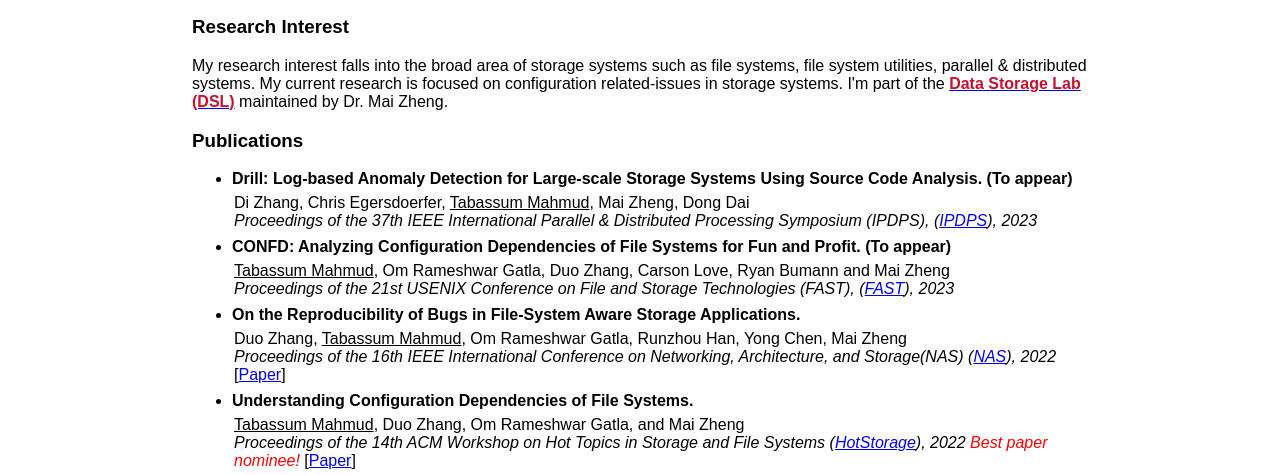
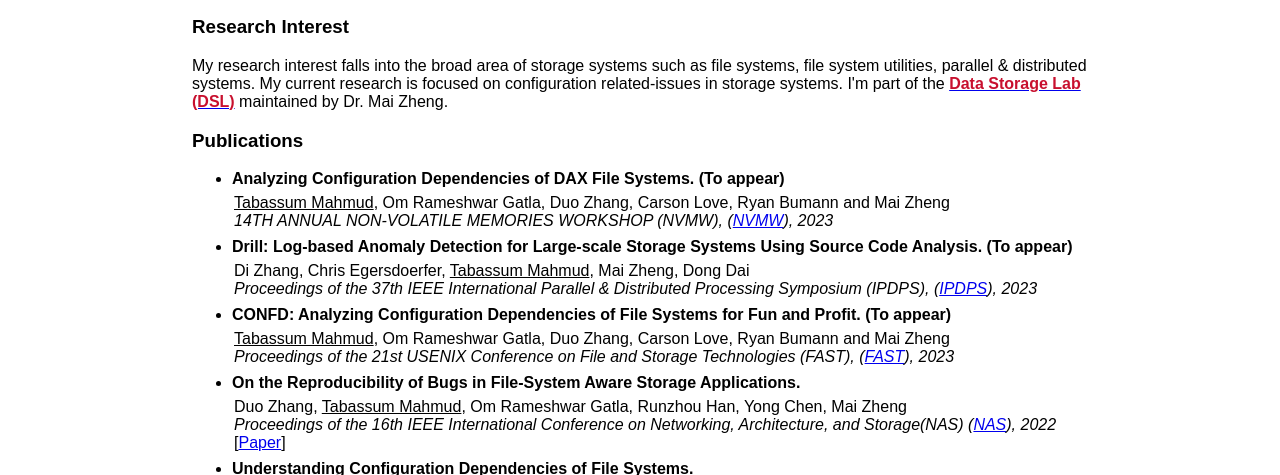
Before and after one commit to mahmudtabassum/mahmudtabassum.github.io, a plain HTML site: page index.html in a window 1280 px wide. Shown: the part 303-778 px from the top of the page. Drawn offline with Linux system fonts and the light colour scheme.

Commit message:
Update index.html

```diff
--- a/index.html
+++ b/index.html
@@ -162,7 +162,11 @@ body, html {
   <p> My research interest falls into the broad area of storage systems such as file systems, file system utilities, parallel &amp; distributed systems. My current research is focused on configuration related-issues in storage systems. I'm part of the <a href="https://www.ece.iastate.edu/~mai/lab/dsl.html" target="_blank"><span style="color:#C8102E; font-weight:bold"> Data Storage Lab (DSL)</a> </span> maintained by Dr. Mai Zheng.</p>
   <h3>Publications</h3>
     </table>
-	<ul>
+	<ul>	 <li> <b> Analyzing Configuration Dependencies of DAX File Systems. (To appear)</b>
+		<p class="para"><br><u>Tabassum Mahmud</u>, Om Rameshwar Gatla, Duo Zhang, Carson Love, Ryan Bumann and Mai Zheng</br>
+		<span style="font-style:italic">  14TH ANNUAL NON-VOLATILE MEMORIES WORKSHOP (NVMW), (<a href="http://nvmw.ucsd.edu/" target="_blank">NVMW</a>), 2023</span>
+		</p>
+		</li>
 		<li> <b> Drill: Log-based Anomaly Detection for Large-scale Storage Systems Using Source Code Analysis. (To appear)</b>
 		<p class="para"><br>Di Zhang, Chris Egersdoerfer, <u>Tabassum Mahmud</u>, Mai Zheng, Dong Dai</br>
 		<span style="font-style:italic">  Proceedings of the 37th IEEE International Parallel & Distributed Processing Symposium (IPDPS), (<a href="https://www.ipdps.org/ipdps2023/2023-call-for-papers.html" target="_blank">IPDPS</a>), 2023</span>
```
